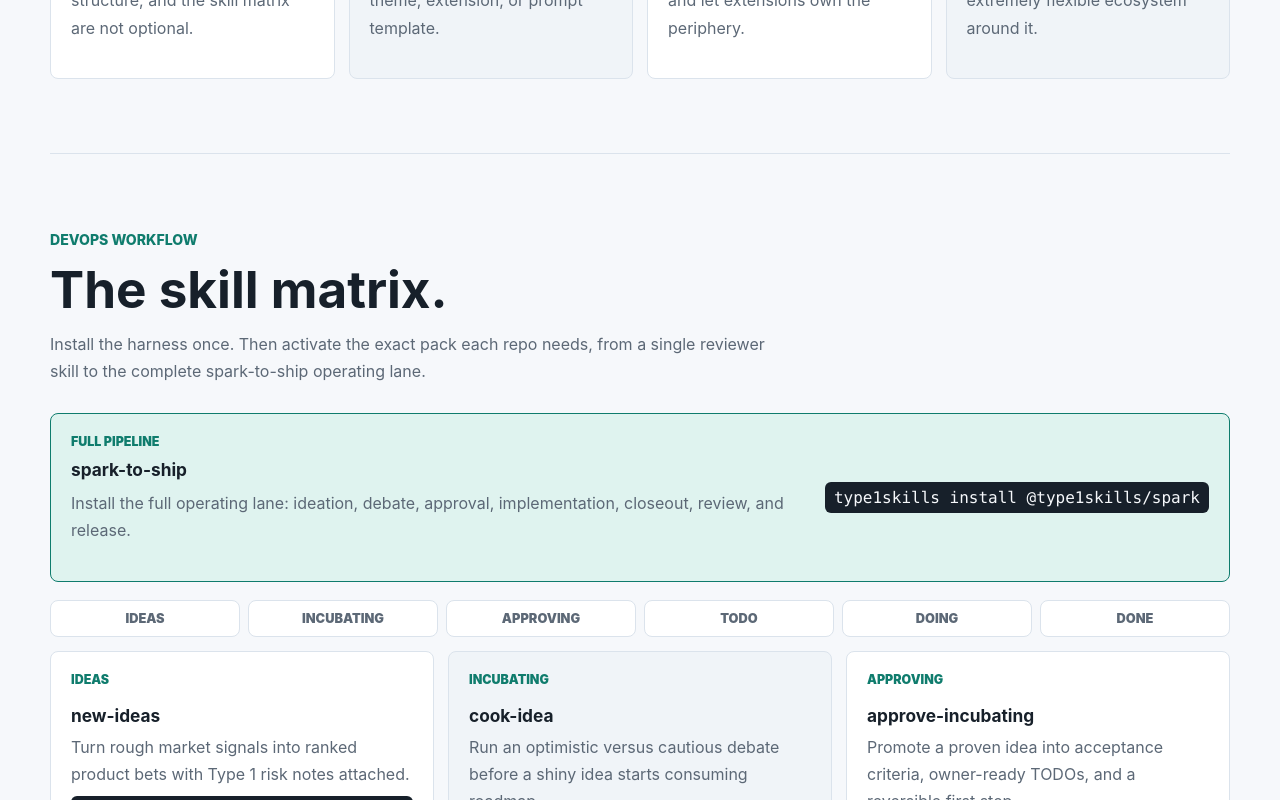
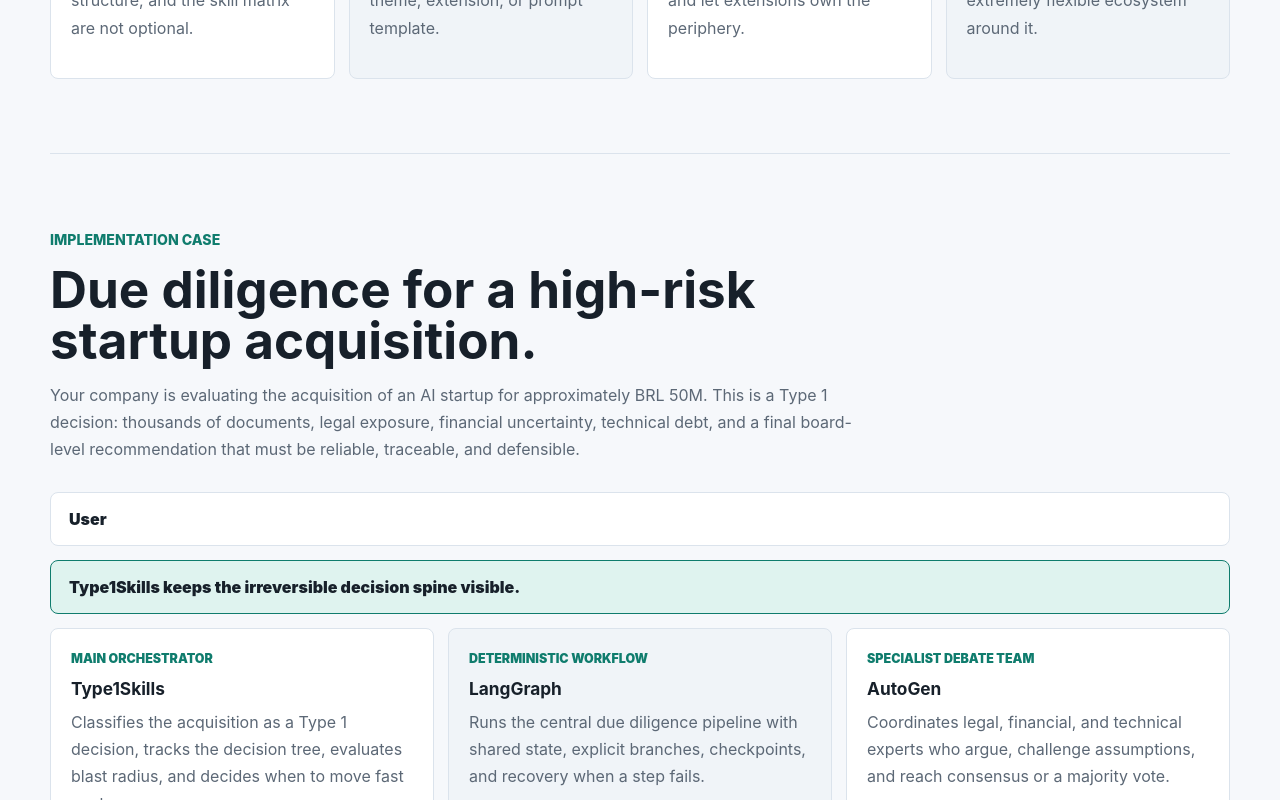
Before and after one commit to vibelibs/type1skills, a React (Vite) app: page / in a window 1280 px wide. Shown: the part 2000-2800 px from the top of the page. Built offline with nearby package versions, Linux system fonts and the light colour scheme.

Commit message:
add due diligence implementation case

```diff
--- a/src/App.tsx
+++ b/src/App.tsx
@@ -51,6 +51,17 @@
 interface ReviewFragment {
   title: string;
   quote: string;
+}
+
+interface CaseLayer {
+  name: string;
+  role: string;
+  detail: string;
+}
+
+interface CaseStep {
+  title: string;
+  text: string;
 }
 
 const navItems = [
@@ -222,6 +233,76 @@
       'The contradiction resolves by scope: a highly opinionated decision spine with an extremely flexible ecosystem around it.',
   },
 ];
+
+const dueDiligenceLayers: CaseLayer[] = [
+  {
+    name: 'Type1Skills',
+    role: 'Main orchestrator',
+    detail:
+      'Classifies the acquisition as a Type 1 decision, tracks the decision tree, evaluates blast radius, and decides when to move fast or slow.',
+  },
+  {
+    name: 'LangGraph',
+    role: 'Deterministic workflow',
+    detail:
+      'Runs the central due diligence pipeline with shared state, explicit branches, checkpoints, and recovery when a step fails.',
+  },
+  {
+    name: 'AutoGen',
+    role: 'Specialist debate team',
+    detail:
+      'Coordinates legal, financial, and technical experts who argue, challenge assumptions, and reach consensus or a majority vote.',
+  },
+];
+
+const dueDiligenceSteps: CaseStep[] = [
+  {
+    title: 'Classify the one-way door',
+    text:
+      'The acquisition is logged as Type 1 because financial consolidation, team integration, and inherited liabilities are hard to reverse.',
+  },
+  {
+    title: 'Run the ordered analysis',
+    text:
+      'LangGraph executes legal, financial, and technical due diligence in a checkpointed workflow with explicit stop conditions.',
+  },
+  {
+    title: 'Escalate subjective calls',
+    text:
+      'When valuation or risk interpretation is uncertain, AutoGen brings multiple expert agents into a structured debate.',
+  },
+  {
+    title: 'Export the audit trail',
+    text:
+      'Type1Skills exports the decision tree, gates, delegations, and final recommendations into an HTML report for board review.',
+  },
+];
+
+const dueDiligenceCode = `session.log_decision_point({
+  type: "TYPE_1",
+  description: "Acquire AI startup for approx. BRL 50M",
+  irreversible_consequences: [
+    "financial consolidation",
+    "team integration",
+    "assumption of liabilities"
+  ]
+})
+
+workflow.add_conditional_edges("legal_analysis", should_continue, {
+  ABORT: END,
+  CONTINUE: "financial_analysis"
+})
+
+if (state.financial_health.valuation_uncertainty > 0.3) {
+  consensus = autogen.debate("What is the fair valuation?", state)
+  session.log_delegation({
+    delegate_to: "autogen",
+    type_decision: "TYPE_1",
+    consensus_reached: consensus
+  })
+}
+
+session.export_report("due_diligence_2026-05-16.html")`;
 
 const skillMatrix: SkillMatrixItem[] = [
   {
@@ -485,6 +566,72 @@
                 <p>{item.quote}</p>
               </article>
             ))}
+          </div>
+        </section>
+
+        <section className="section case-section" aria-labelledby="case-title">
+          <div className="section-heading">
+            <p className="eyebrow">Implementation Case</p>
+            <h2 id="case-title">Due diligence for a high-risk startup acquisition.</h2>
+            <p>
+              Your company is evaluating the acquisition of an AI startup for approximately BRL
+              50M. This is a Type 1 decision: thousands of documents, legal exposure, financial
+              uncertainty, technical debt, and a final board-level recommendation that must be
+              reliable, traceable, and defensible.
+            </p>
+          </div>
+
+          <div className="case-architecture" aria-label="Integrated architecture">
+            <div className="case-user">User</div>
+            <div className="case-spine">Type1Skills keeps the irreversible decision spine visible.</div>
+            <div className="case-branch-grid">
+              {dueDiligenceLayers.map((layer) => (
+                <article key={layer.name}>
+                  <span>{layer.role}</span>
+                  <h3>{layer.name}</h3>
+                  <p>{layer.detail}</p>
+                </article>
+              ))}
+            </div>
+          </div>
+
+          <div className="case-flow-grid">
+            {dueDiligenceSteps.map((step, index) => (
+              <article key={step.title}>
+                <span>{String(index + 1).padStart(2, '0')}</span>
+                <h3>{step.title}</h3>
+                <p>{step.text}</p>
+              </article>
+            ))}
+          </div>
+
+          <div className="case-code-layout">
+            <div>
+              <h3>How the systems communicate</h3>
+              <p>
+                Type1Skills starts the session and records every decision point. LangGraph runs the
+                ordered workflow and stops on hard gates. AutoGen is invoked only when the workflow
+                reaches a judgment-heavy question that benefits from legal, financial, and technical
+                disagreement.
+              </p>
+              <div className="case-summary-grid">
+                <article>
+                  <strong>Type1Skills</strong>
+                  <span>Strategy: is this reversible?</span>
+                </article>
+                <article>
+                  <strong>LangGraph</strong>
+                  <span>Tactics: what is the correct order?</span>
+                </article>
+                <article>
+                  <strong>AutoGen</strong>
+                  <span>Execution: which experts should debate?</span>
+                </article>
+              </div>
+            </div>
+            <pre>
+              <code>{dueDiligenceCode}</code>
+            </pre>
           </div>
         </section>
 
--- a/src/styles.css
+++ b/src/styles.css
@@ -408,6 +408,107 @@
   background: var(--surface-strong);
 }
 
+.case-architecture {
+  display: grid;
+  gap: 14px;
+  margin-bottom: 18px;
+}
+
+.case-user,
+.case-spine {
+  padding: 16px 18px;
+  border: 1px solid var(--line);
+  border-radius: 8px;
+  background: var(--surface);
+  color: var(--ink);
+  font-weight: 900;
+}
+
+.case-spine {
+  border-color: var(--accent);
+  background: var(--accent-soft);
+}
+
+.case-branch-grid,
+.case-flow-grid,
+.case-summary-grid {
+  display: grid;
+  gap: 14px;
+}
+
+.case-branch-grid {
+  grid-template-columns: repeat(3, minmax(0, 1fr));
+}
+
+.case-flow-grid {
+  grid-template-columns: repeat(4, minmax(0, 1fr));
+  margin-bottom: 18px;
+}
+
+.case-branch-grid article,
+.case-flow-grid article,
+.case-summary-grid article {
+  min-height: 100%;
+  padding: 20px;
+  border: 1px solid var(--line);
+  border-radius: 8px;
+  background: var(--surface);
+}
+
+.case-branch-grid article:nth-child(2n),
+.case-flow-grid article:nth-child(2n),
+.case-summary-grid article:nth-child(2n) {
+  background: var(--surface-strong);
+}
+
+.case-branch-grid span,
+.case-flow-grid span,
+.case-summary-grid span {
+  display: block;
+  color: var(--muted);
+  line-height: 1.55;
+}
+
+.case-branch-grid article > span,
+.case-flow-grid article > span {
+  margin-bottom: 10px;
+  color: var(--accent);
+  font-size: 0.78rem;
+  font-weight: 900;
+  text-transform: uppercase;
+}
+
+.case-code-layout {
+  display: grid;
+  grid-template-columns: minmax(0, 0.9fr) minmax(320px, 1.1fr);
+  overflow: hidden;
+  border: 1px solid var(--line);
+  border-radius: 8px;
+  background: var(--surface);
+}
+
+.case-code-layout > div {
+  padding: 24px;
+}
+
+.case-code-layout pre {
+  padding: 22px;
+  background: #111923;
+  color: #d6f6ec;
+  font-size: 0.88rem;
+  line-height: 1.55;
+}
+
+.case-summary-grid {
+  grid-template-columns: 1fr;
+  margin-top: 18px;
+}
+
+.case-summary-grid strong {
+  display: block;
+  margin-bottom: 6px;
+}
+
 .command-strip {
   display: flex;
   flex-wrap: wrap;
@@ -734,6 +835,7 @@
   .model-workbench,
   .history-layout,
   .mode-preview,
+  .case-code-layout,
   .primitive-layout {
     grid-template-columns: 1fr;
   }
@@ -747,6 +849,8 @@
   .context-grid,
   .history-cards,
   .review-grid,
+  .case-branch-grid,
+  .case-flow-grid,
   .skill-matrix-grid,
   .not-built-grid {
     grid-template-columns: repeat(2, minmax(0, 1fr));
@@ -791,6 +895,8 @@
   .history-cards,
   .key-grid,
   .review-grid,
+  .case-branch-grid,
+  .case-flow-grid,
   .not-built-grid,
   .primitive-list,
   .skill-matrix-grid,
```
